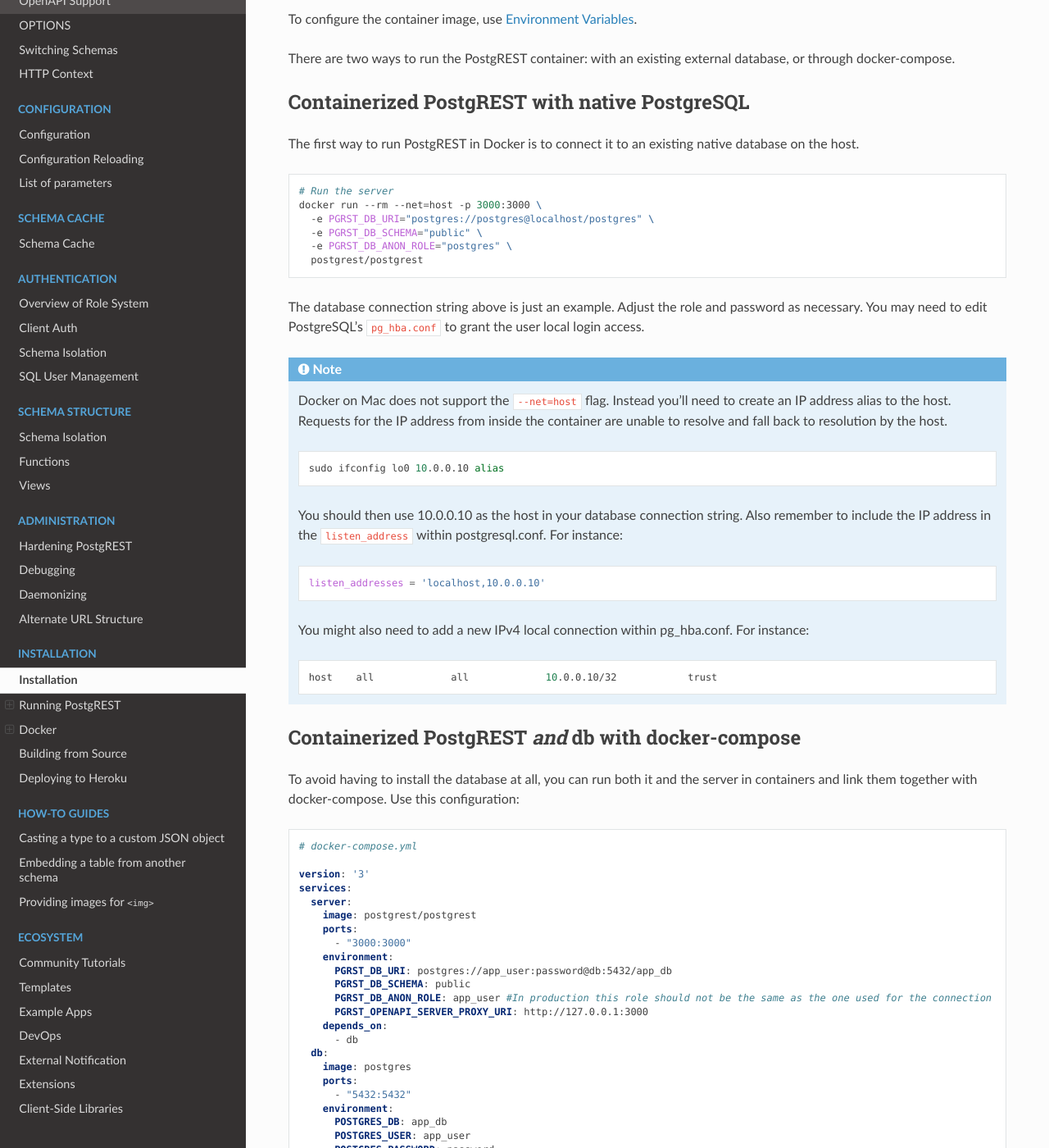
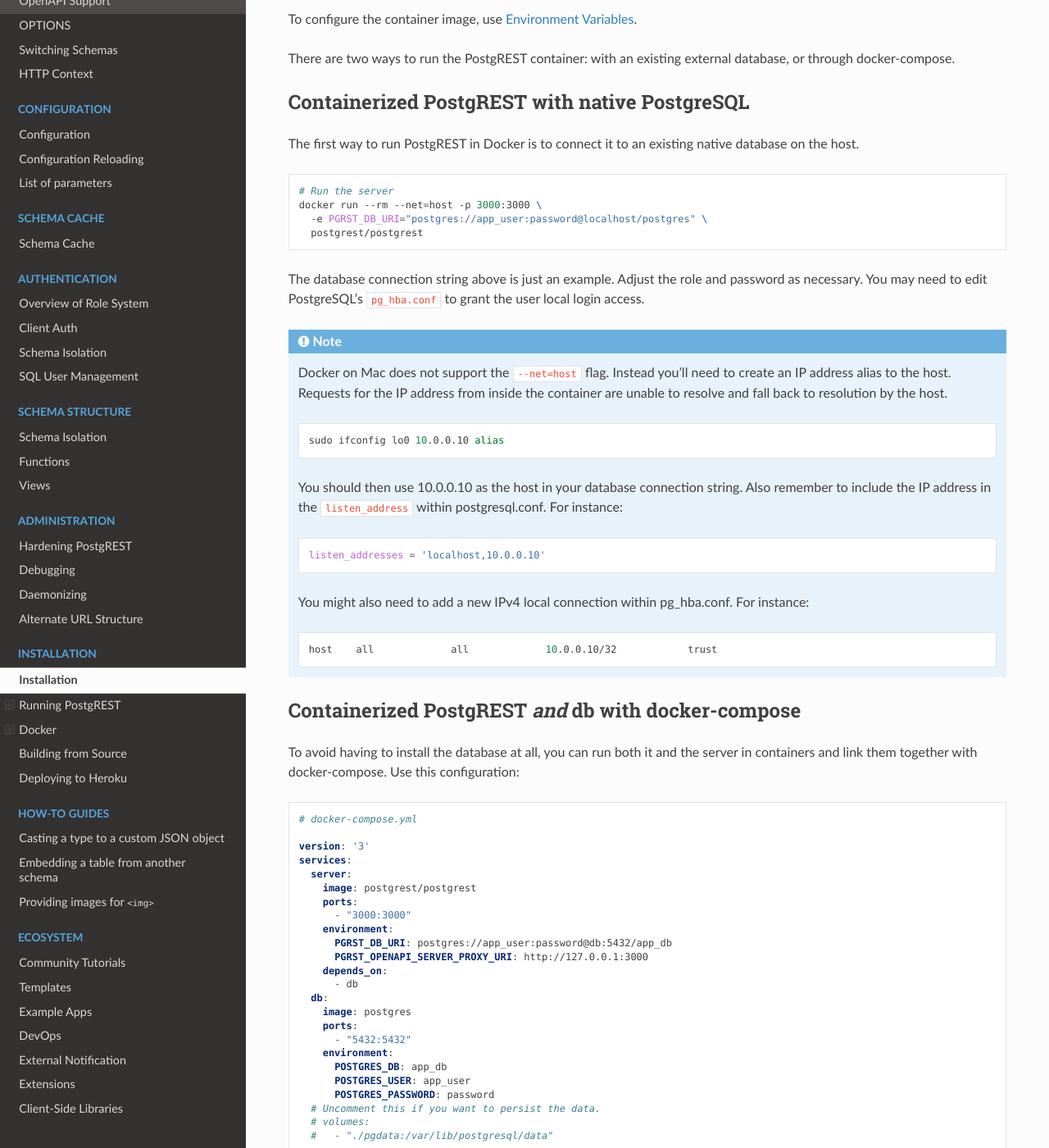
Before and after one commit to PostgREST/postgrest, a Sphinx documentation site: the page built from docs/install.rst, in a window 1280 px wide and 1400 px high, scrolled down 2012 px. Shown: the whole window at 82% size. Built offline with Sphinx 7.4.7 and the Read the Docs theme 2.0.0, drawn with Linux system fonts in a browser that asks for light colours.

Commit message:
Improve docker install examples
Removes the PGRST_DB_SCHEMA variable which is public by default now.

Removes the PGRST_DB_ANON_ROLE variable, because using the authenticator role or even a superuser is very bad practice.

Replaces the postgres superuser with app_user, because using a superuser to connect to postgres is very bad practice.

Signed-off-by: Wolfgang Walther <walther@technowledgy.de>

```diff
--- a/docs/install.rst
+++ b/docs/install.rst
@@ -130,9 +130,7 @@
 
   # Run the server
   docker run --rm --net=host -p 3000:3000 \
-    -e PGRST_DB_URI="postgres://postgres@localhost/postgres" \
-    -e PGRST_DB_SCHEMA="public" \
-    -e PGRST_DB_ANON_ROLE="postgres" \
+    -e PGRST_DB_URI="postgres://app_user:password@localhost/postgres" \
     postgrest/postgrest
 
 The database connection string above is just an example. Adjust the role and password as necessary. You may need to edit PostgreSQL's :code:`pg_hba.conf` to grant the user local login access.
@@ -176,8 +174,6 @@
         - "3000:3000"
       environment:
         PGRST_DB_URI: postgres://app_user:password@db:5432/app_db
-        PGRST_DB_SCHEMA: public
-        PGRST_DB_ANON_ROLE: app_user #In production this role should not be the same as the one used for the connection
         PGRST_OPENAPI_SERVER_PROXY_URI: http://127.0.0.1:3000
       depends_on:
         - db
```
